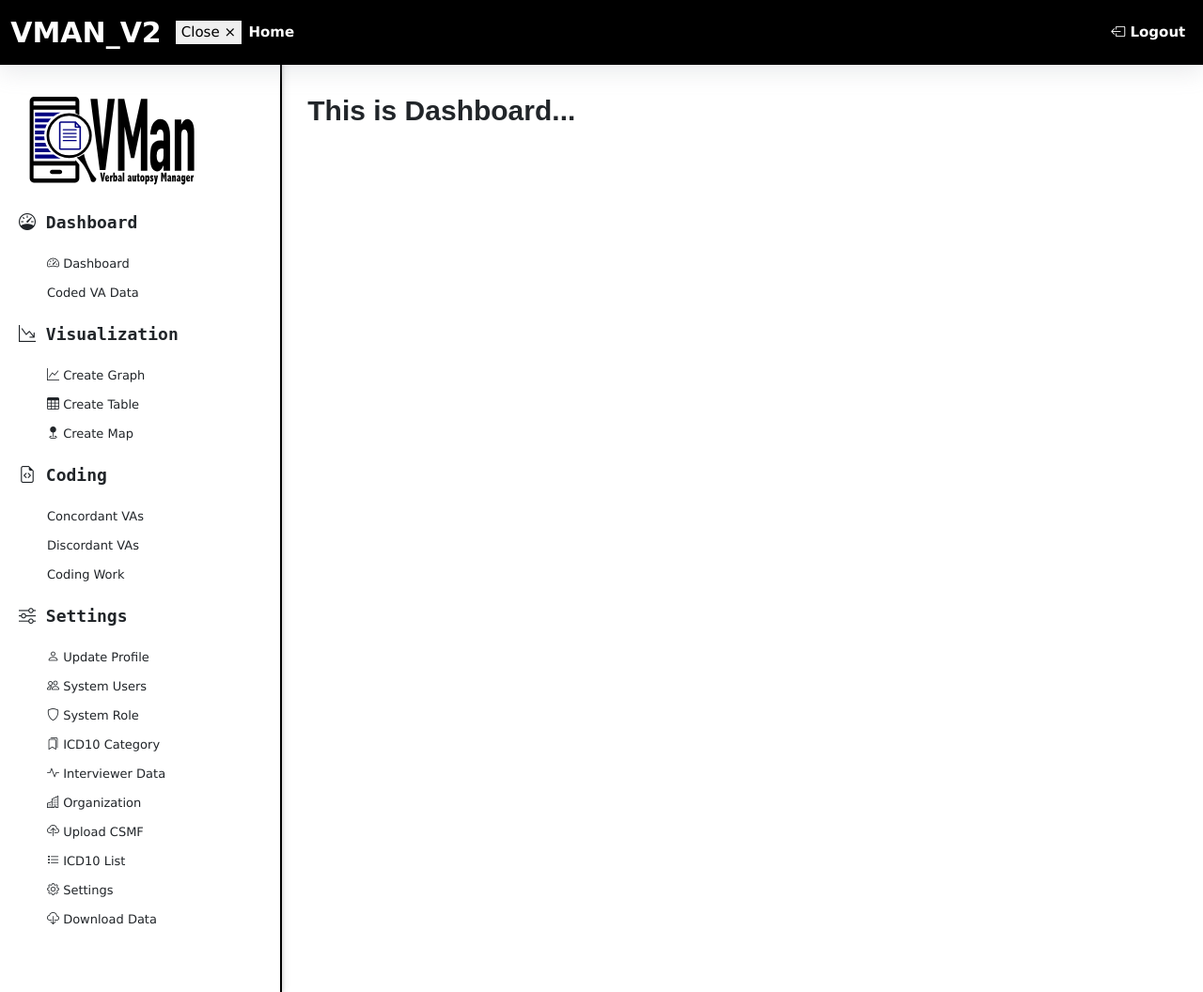
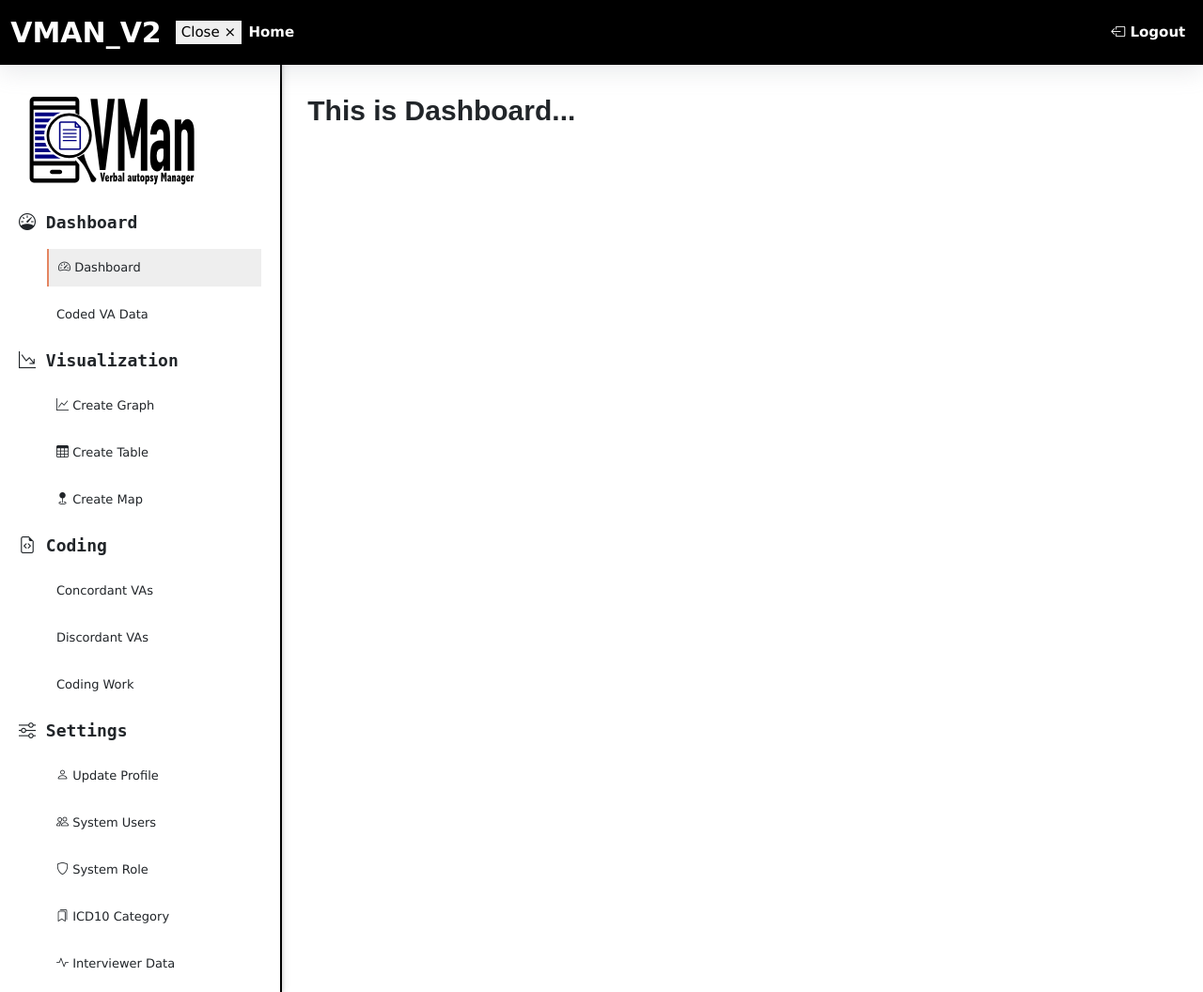
Before and after one commit to ilyatuu/VMan2_Django, a Django app: page / in a window 1280 px wide. Shown: the whole page at 94% size. Run offline with Django 4.2, Linux system fonts and the light colour scheme; a user stored in the database is signed in; some libraries are stand-ins or nearby versions; some web fonts are replaced.

Commit message:
Set active link

```diff
--- a/static/css/customcss.css
+++ b/static/css/customcss.css
@@ -82,10 +82,38 @@ body{
 .dashboard_base .w3-sidebar ul li{
   font-size: var(--fontSizeNormal);
   line-height: 30px;
+  width: 100%;
+
 }
 .dashboard_base .w3-sidebar ul li a{
   text-decoration: none;
   font-size: 13px;
+  /* background: var(--grayColor); */
+  /* border-left: 2px solid var(--buttonLoginColor); */
+  margin-bottom: 10px;
+  padding: 5px 10px;
+  width: 100% !important;
+  display: block;
+}
+.dashboard_base .w3-sidebar ul li a:hover{
+  text-decoration: none;
+  font-size: 13px;
+  background: var(--grayColor);
+  /* border-left: 2px solid var(--buttonLoginColor); */
+  margin-bottom: 10px;
+  padding: 5px 10px;
+  width: 100% !important;
+  display: block;
+}
+.dashboard_base .w3-sidebar ul li a.active{
+  text-decoration: none;
+  font-size: 13px;
+  background: var(--grayColor);
+  border-left: 2px solid var(--buttonLoginColor);
+  margin-bottom: 10px;
+  padding: 5px 10px;
+  width: 100% !important;
+  display: block;
 }
 .dashboard_base .w3-sidebar .version_section{
   position: absolute;
--- a/templates/base.html
+++ b/templates/base.html
@@ -12,11 +12,20 @@
   </head>
   <body class="dashboard_base">
     {% include './components/header.html' %}
+
+    {% url 'dashboard:dashboardPage' as manage_dashboard %}
+    {% url 'dashboard:manageRole' as manage_role %}
+    {% url 'dashboard:manageICD10Category' as manage_ic10_cat %}
+    {% url 'dashboard:manageICD10' as manage_ic10 %}
+    {% url 'dashboard:manageOrganization' as manage_org %}
+    {% url 'authentication:addNewUser' as manage_user %}
+
+
     <div class="w3-sidebar w3-bar-block w3-collapse w3-card" id="mySidebar">
       <img src="{% static 'images/logo.svg' %}" alt="logo" class="mb-4" width="200px">
       <p><i class="bi bi-speedometer"></i> Dashboard</p>
       <ul>
-        <li><a href="{% url 'dashboard:dashboardPage' %}"><i class="bi bi-speedometer2"></i> Dashboard</a></li>
+        <li><a href="{% url 'dashboard:dashboardPage' %}" class="{% if request.path == manage_dashboard %}active{% endif %}"><i class="bi bi-speedometer2"></i> Dashboard</a></li>
         <li><a href="#">Coded VA Data</a></li>
       </ul>
       <p><i class="bi bi-graph-down-arrow"></i> Visualization</p>
@@ -34,13 +43,13 @@
       <p><i class="bi bi-sliders"></i> Settings</p>
       <ul>
         <li><a href="#"><i class="bi bi-person"></i> Update Profile</a></li>
-        <li><a href="{% url 'authentication:addNewUser' %}"><i class="bi bi-people"></i> System Users</a></li>
-        <li><a href="{% url 'dashboard:manageRole' %}"><i class="bi bi-shield"></i> System Role</a></li>
-        <li><a href="{% url 'dashboard:manageICD10Category' %}"><i class="bi bi-bookmarks"></i> ICD10 Category</a></li>
+        <li><a href="{% url 'authentication:addNewUser' %}" class="{% if request.path == manage_user %}active{% endif %}"><i class="bi bi-people"></i> System Users</a></li>
+        <li><a href="{% url 'dashboard:manageRole' %}" class="{% if request.path == manage_role %}active{% endif %}"><i class="bi bi-shield"></i> System Role</a></li>
+        <li><a href="{% url 'dashboard:manageICD10Category' %}" class="{% if request.path == manage_ic10_cat %}active{% endif %}"><i class="bi bi-bookmarks"></i> ICD10 Category</a></li>
         <li><a href="#"><i class="bi bi-activity"></i> Interviewer Data</a></li>
-        <li><a href="{% url 'dashboard:manageOrganization' %}"><i class="bi bi-building"></i> Organization</a></li>
+        <li><a href="{% url 'dashboard:manageOrganization' %}" class="{% if request.path == manage_org %}active{% endif %}"><i class="bi bi-building"></i> Organization</a></li>
         <li><a href="#"><i class="bi bi-cloud-upload"></i> Upload CSMF</a></li>
-        <li><a href="{% url 'dashboard:manageICD10' %}"><i class="bi bi-list-task"></i> ICD10 List</a></li>
+        <li><a href="{% url 'dashboard:manageICD10' %}" class="{% if request.path == manage_ic10 %}active{% endif %}"><i class="bi bi-list-task"></i> ICD10 List</a></li>
         <li><a href="#"><i class="bi bi-gear"></i> Settings</a></li>
         <li><a href="#"><i class="bi bi-cloud-download"></i> Download Data</a></li>
       </ul>
```
